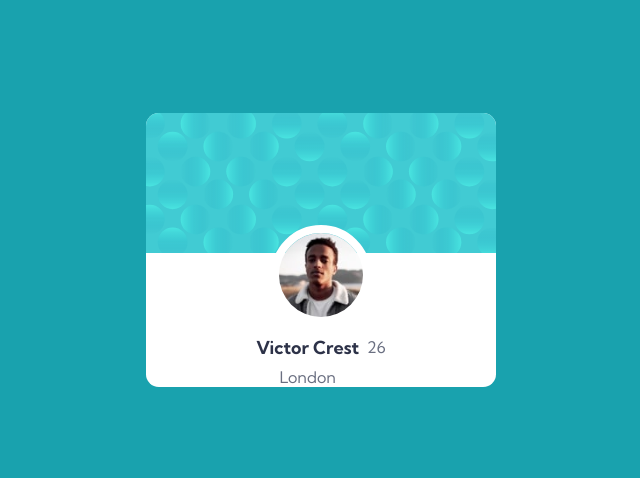
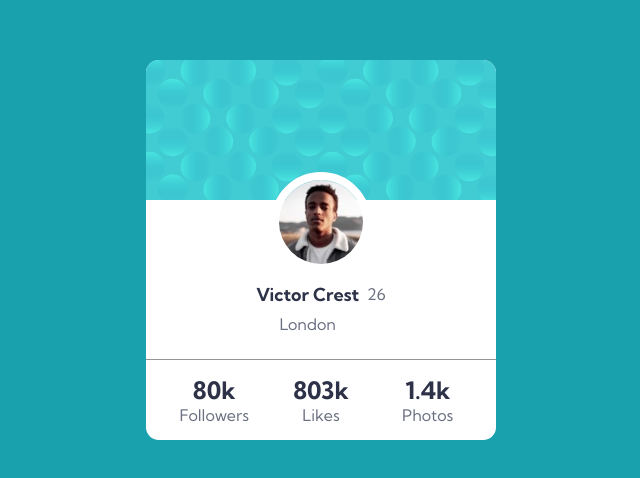
Before and after one commit to FelipePinha/profile-card, a plain HTML site: page index.html in a window 1280 px wide. Shown: the part 150-628 px from the top of the page, without its empty margins (319-959 px from the left). Drawn offline with Linux system fonts and the light colour scheme.

Commit message:
create profile card details

```diff
--- a/index.html
+++ b/index.html
@@ -30,6 +30,21 @@
                         <p>London</p>
                     </div><!--profile-card__user-info-->
                 </div><!--profile-card__content-->
+
+                <div class="profile-card__details">
+                    <div class="detail">
+                        <h2>80k</h2>
+                        <p>Followers</p>
+                    </div>
+                    <div class="detail">
+                        <h2>803k</h2>
+                        <p>Likes</p>
+                    </div>
+                    <div class="detail">
+                        <h2>1.4k</h2>
+                        <p>Photos</p>
+                    </div>
+                </div><!--profile-card__details-->
             </section><!--c-profile-card-->
         </div><!--center-->
     </main>
--- a/styles.css
+++ b/styles.css
@@ -2,6 +2,7 @@
     --blue: #19a2ae;
     --dark-blue: #2d3248;
     --gray: #6a6f81;
+    --dark-gray: #969696;
     --white: #fff;
 }
 
@@ -41,6 +42,8 @@ body {
     flex-direction: column;
     align-items: center;
     position: relative;
+    padding-bottom: 1.56rem;
+    border-bottom: 0.06rem solid var(--dark-gray);
 }
 
 .profile-card__avatar {
@@ -83,3 +86,19 @@ body {
     grid-area: 'city';
     color: var(--gray);
 }
+
+.profile-card__details {
+    display: grid;
+    grid-template-columns: repeat(3, 1fr);
+    justify-items: center;
+    text-align: center;
+    padding: 0.93rem;
+}
+
+.detail h2 {
+    color: var(--dark-blue);
+}
+
+.detail p {
+    color: var(--gray);
+}
```
